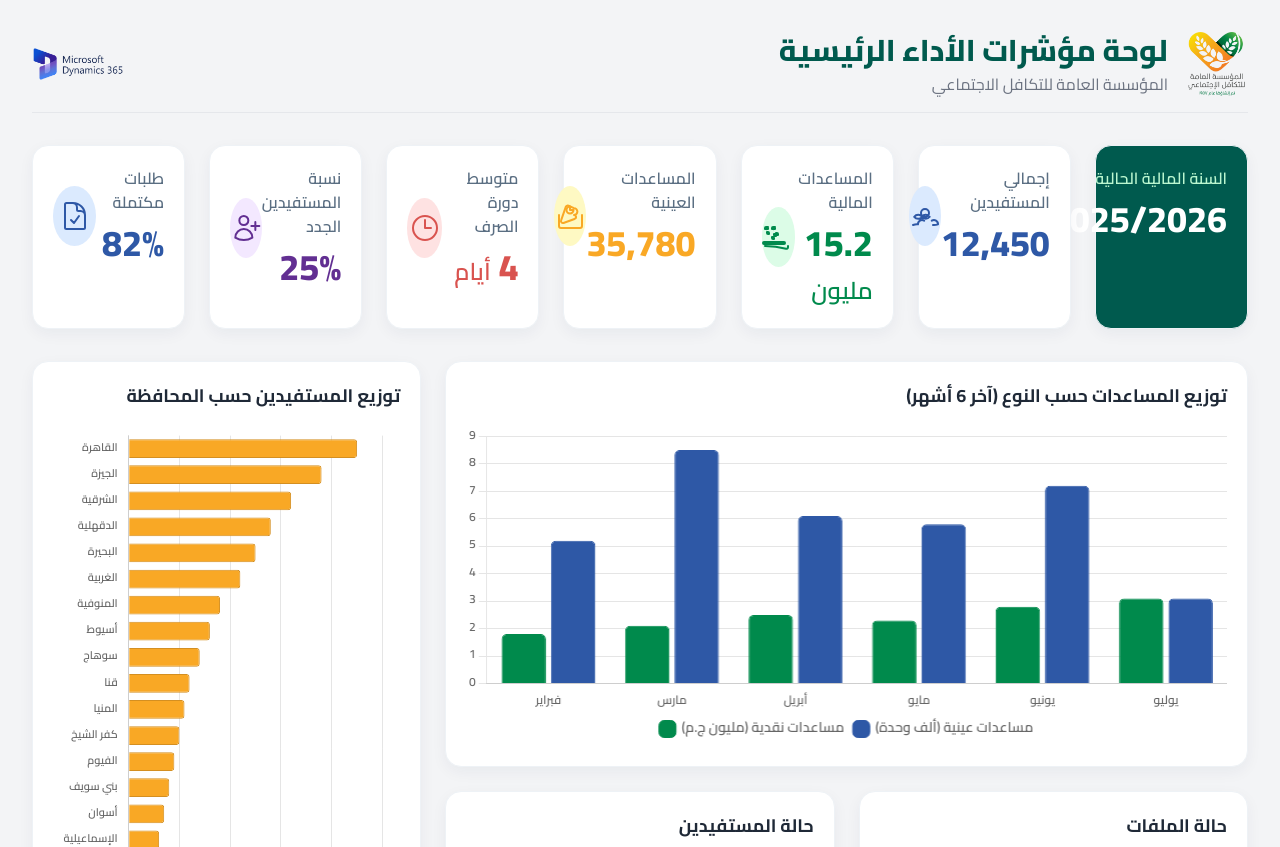
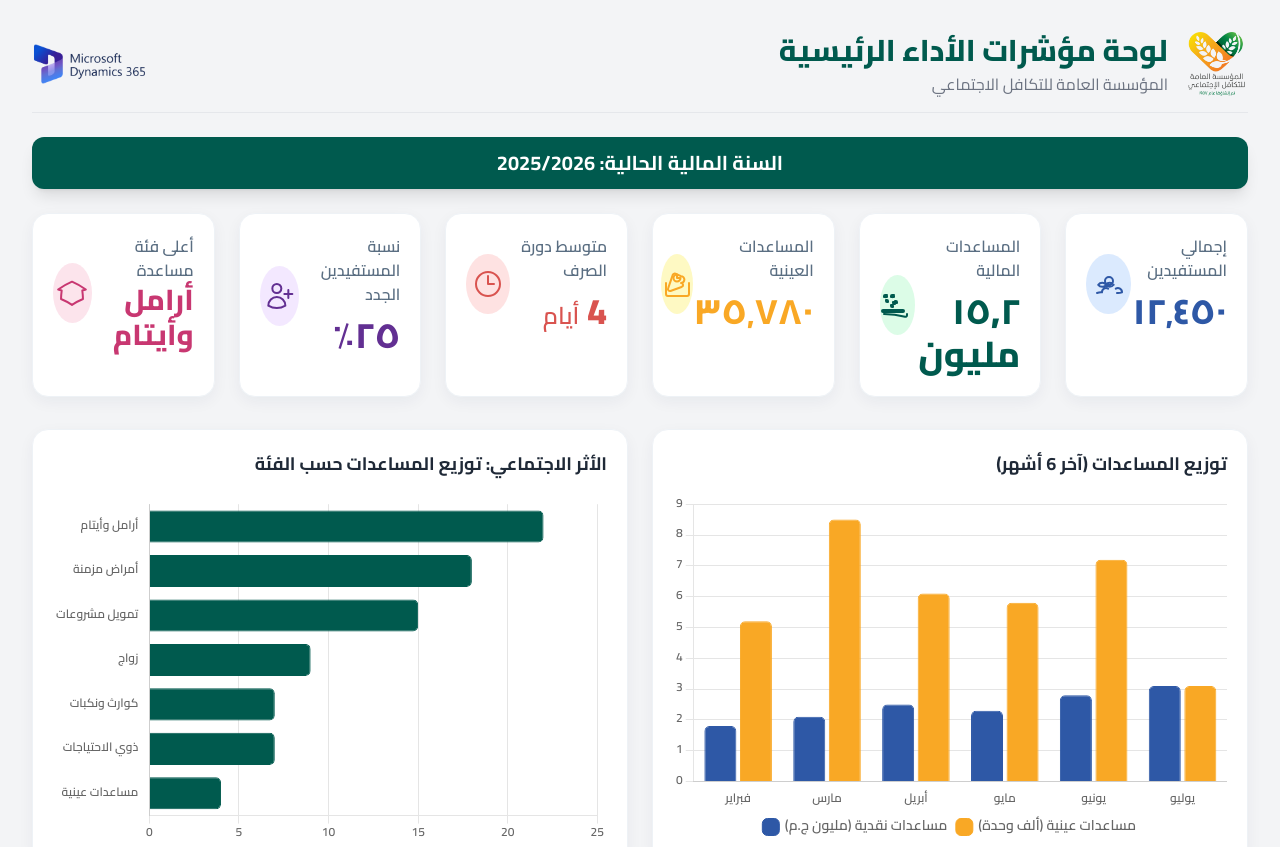
Before and after one commit to MonicaRe18/Paradise-Takaful, a plain HTML site: page index.html in a window 1280 px wide. Shown: the top 847 px of the page. Drawn offline with nearby package versions, Linux system fonts and the light colour scheme.

Commit message:
Update index.html

```diff
--- a/index.html
+++ b/index.html
@@ -12,7 +12,7 @@
     <style>
         body {
             font-family: 'Cairo', sans-serif;
-            background-color: #f4f7f9; /* A professional light grey-blue */
+            background-color: #f4f7f9;
         }
         .card {
             background-color: white;
@@ -21,12 +21,8 @@
             border: 1px solid #eef2f6;
             transition: all 0.3s ease;
         }
-        .card:hover {
-            transform: translateY(-5px);
-            box-shadow: 0 10px 25px rgba(0, 39, 74, 0.1);
-        }
         .kpi-value {
-            font-size: 2.25rem; /* 36px */
+            font-size: 2.25rem;
             line-height: 1.2;
             font-weight: 800;
         }
@@ -35,10 +31,10 @@
             color: #5a6e82;
         }
         .chart-container {
-            height: 320px;
+            height: 350px;
         }
         .geo-chart-container {
-            height: 664px;
+            height: 500px;
         }
         .icon-bg {
             display: flex;
@@ -48,14 +44,28 @@
             width: 60px;
             height: 60px;
         }
+        /* Animation */
+        @keyframes fadeInUp {
+            from {
+                opacity: 0;
+                transform: translateY(20px);
+            }
+            to {
+                opacity: 1;
+                transform: translateY(0);
+            }
+        }
+        .animate-on-load {
+            animation: fadeInUp 0.5s ease-out forwards;
+            opacity: 0;
+        }
     </style>
 </head>
 <body class="bg-gray-100">
 
-    <!-- Main Content -->
     <main class="p-6 md:p-8">
         <!-- Header -->
-        <header class="flex flex-col md:flex-row justify-between items-start md:items-center mb-8 pb-4 border-b">
+        <header class="flex flex-col md:flex-row justify-between items-start md:items-center mb-6 pb-4 border-b animate-on-load">
             <div class="flex items-center">
                 <img src="PHOTO/social-takafol-logo-w-removebg-preview.png" alt="شعار المؤسسة العامة للتكافل الاجتماعي" class="h-16 w-auto">
                 <div class="mr-4">
@@ -64,60 +74,51 @@
                 </div>
             </div>
             <div class="flex items-center mt-4 md:mt-0">
-                 <div class="text-left">
-                     <p class="flex items-center">
-                     <img src="PHOTO/Microsoft-Dynamics-365-Finance-Operations.png" alt="شعار Microsoft Dynamics 365" class="h-8 w-auto">
-                 </div>
+                 <img src="PHOTO/Microsoft-Dynamics-365-Finance-Operations.png" alt="شعار Microsoft Dynamics 365" class="h-10 w-auto">
             </div>
         </header>
 
+        <!-- Financial Year Bar -->
+        <div class="w-full bg-[#005a4e] text-white p-3 rounded-xl text-center mb-6 shadow-lg animate-on-load" style="animation-delay: 0.1s;">
+            <h2 class="text-xl font-bold">السنة المالية الحالية: <span id="financial-year"></span></h2>
+        </div>
+
         <!-- KPIs Grid -->
-        <div class="grid grid-cols-1 sm:grid-cols-2 md:grid-cols-3 lg:grid-cols-4 xl:grid-cols-7 gap-6 mb-8">
-            <div class="card p-5 bg-[#005a4e] text-white">
-                <div class="flex justify-between items-center">
-                    <div>
-                        <h3 class="kpi-label text-green-200">السنة المالية الحالية</h3>
-                        <p id="financial-year" class="kpi-value mt-2"></p>
-                    </div>
-                    <div class="icon-bg bg-white/20">
-                        <svg class="w-8 h-8 text-white" xmlns="http://www.w3.org/2000/svg" fill="none" viewBox="0 0 24 24" stroke-width="1.5" stroke="currentColor"><path stroke-linecap="round" stroke-linejoin="round" d="M6.75 3v2.25M17.25 3v2.25M3 18.75V7.5a2.25 2.25 0 012.25-2.25h13.5A2.25 2.25 0 0121 7.5v11.25m-18 0A2.25 2.25 0 005.25 21h13.5A2.25 2.25 0 0021 18.75m-18 0h18M12 12.75h.008v.008H12v-.008z" /></svg>
-                    </div>
-                </div>
-            </div>
-            <div class="card p-5">
+        <div class="grid grid-cols-1 sm:grid-cols-2 lg:grid-cols-3 xl:grid-cols-6 gap-6 mb-8">
+            <div class="card p-5 animate-on-load" style="animation-delay: 0.2s;">
                 <div class="flex justify-between items-center">
                     <div>
                         <h3 class="kpi-label">إجمالي المستفيدين</h3>
-                        <p class="kpi-value text-[#2e58a6] mt-2">12,450</p>
+                        <p class="kpi-value text-[#2e58a6] mt-2" data-value="12450"></p>
                     </div>
                     <div class="icon-bg bg-blue-100">
                         <svg class="w-8 h-8 text-[#2e58a6]" xmlns="http://www.w3.org/2000/svg" fill="none" viewBox="0 0 24 24" stroke-width="1.5" stroke="currentColor"><path stroke-linecap="round" stroke-linejoin="round" d="M18 18.72a9.094 9.094 0 003.741-.479 3 3 0 00-4.682-2.72m-7.5-2.962a3.75 3.75 0 015.958 0m0 0a3.75 3.75 0 01-5.958 0M3 18.75a9.094 9.094 0 013.741-.479 3 3 0 014.682-2.72m-7.5-2.962a3.75 3.75 0 005.958 0m0 0a3.75 3.75 0 00-5.958 0M12 12.75a3 3 0 110-6 3 3 0 010 6z" /></svg>
                     </div>
                 </div>
             </div>
-            <div class="card p-5">
+            <div class="card p-5 animate-on-load" style="animation-delay: 0.3s;">
                  <div class="flex justify-between items-center">
                     <div>
                         <h3 class="kpi-label">المساعدات المالية</h3>
-                        <p class="kpi-value text-[#008a4c] mt-2">15.2 <span class="text-2xl font-semibold">مليون</span></p>
+                        <p class="kpi-value text-[#005a4e] mt-2" data-value="15200000"></p>
                     </div>
                     <div class="icon-bg bg-green-100">
-                        <svg class="w-8 h-8 text-[#008a4c]" xmlns="http://www.w3.org/2000/svg" fill="none" viewBox="0 0 24 24" stroke-width="1.5" stroke="currentColor"><path stroke-linecap="round" stroke-linejoin="round" d="M2.25 18.75a60.07 60.07 0 0115.797 2.101c.727.198 1.453-.342 1.453-1.096V18.75M3.75 4.5v.75A.75.75 0 013 6h-.75m0 0v-.75A.75.75 0 013 4.5h.75m0 0a.75.75 0 01.75.75v.75m0 0h-.75A.75.75 0 013 6v-.75m0 0a.75.75 0 01.75-.75h.75M9 4.5v.75A.75.75 0 018.25 6h-.75m0 0v-.75A.75.75 0 018.25 4.5h.75m0 0a.75.75 0 01.75.75v.75m0 0h-.75A.75.75 0 018.25 6v-.75m0 0a.75.75 0 01.75-.75h.75m-6 3.75h.75a.75.75 0 01.75.75v.75m0 0h-.75a.75.75 0 01-.75-.75v-.75m0 0h.75a.75.75 0 01.75.75v.75m0 0h-.75a.75.75 0 01-.75-.75v-.75M9 9.75h.75a.75.75 0 01.75.75v.75m0 0h-.75a.75.75 0 01-.75-.75v-.75m0 0h.75a.75.75 0 01.75.75v.75m0 0h-.75a.75.75 0 01-.75-.75v-.75M7.5 12h.75a.75.75 0 01.75.75v.75m0 0h-.75a.75.75 0 01-.75-.75v-.75m0 0h.75a.75.75 0 01.75.75v.75m0 0h-.75a.75.75 0 01-.75-.75v-.75m3-3h.75a.75.75 0 01.75.75v.75m0 0h-.75a.75.75 0 01-.75-.75v-.75m0 0h.75a.75.75 0 01.75.75v.75m0 0h-.75a.75.75 0 01-.75-.75v-.75m-9 6.75h15a.75.75 0 010 1.5h-15a.75.75 0 010-1.5z" /></svg>
+                        <svg class="w-8 h-8 text-[#005a4e]" xmlns="http://www.w3.org/2000/svg" fill="none" viewBox="0 0 24 24" stroke-width="1.5" stroke="currentColor"><path stroke-linecap="round" stroke-linejoin="round" d="M2.25 18.75a60.07 60.07 0 0115.797 2.101c.727.198 1.453-.342 1.453-1.096V18.75M3.75 4.5v.75A.75.75 0 013 6h-.75m0 0v-.75A.75.75 0 013 4.5h.75m0 0a.75.75 0 01.75.75v.75m0 0h-.75A.75.75 0 013 6v-.75m0 0a.75.75 0 01.75-.75h.75M9 4.5v.75A.75.75 0 018.25 6h-.75m0 0v-.75A.75.75 0 018.25 4.5h.75m0 0a.75.75 0 01.75.75v.75m0 0h-.75A.75.75 0 018.25 6v-.75m0 0a.75.75 0 01.75-.75h.75m-6 3.75h.75a.75.75 0 01.75.75v.75m0 0h-.75a.75.75 0 01-.75-.75v-.75m0 0h.75a.75.75 0 01.75.75v.75m0 0h-.75a.75.75 0 01-.75-.75v-.75M9 9.75h.75a.75.75 0 01.75.75v.75m0 0h-.75a.75.75 0 01-.75-.75v-.75m0 0h.75a.75.75 0 01.75.75v.75m0 0h-.75a.75.75 0 01-.75-.75v-.75M7.5 12h.75a.75.75 0 01.75.75v.75m0 0h-.75a.75.75 0 01-.75-.75v-.75m0 0h.75a.75.75 0 01.75.75v.75m0 0h-.75a.75.75 0 01-.75-.75v-.75m3-3h.75a.75.75 0 01.75.75v.75m0 0h-.75a.75.75 0 01-.75-.75v-.75m0 0h.75a.75.75 0 01.75.75v.75m0 0h-.75a.75.75 0 01-.75-.75v-.75m-9 6.75h15a.75.75 0 010 1.5h-15a.75.75 0 010-1.5z" /></svg>
                     </div>
                 </div>
             </div>
-            <div class="card p-5">
+            <div class="card p-5 animate-on-load" style="animation-delay: 0.4s;">
                  <div class="flex justify-between items-center">
                     <div>
                         <h3 class="kpi-label">المساعدات العينية</h3>
-                        <p class="kpi-value text-[#f9a825] mt-2">35,780</p>
+                        <p class="kpi-value text-[#f9a825] mt-2" data-value="35780"></p>
                     </div>
                     <div class="icon-bg bg-yellow-100">
                         <svg class="w-8 h-8 text-[#f9a825]" xmlns="http://www.w3.org/2000/svg" fill="none" viewBox="0 0 24 24" stroke-width="1.5" stroke="currentColor"><path stroke-linecap="round" stroke-linejoin="round" d="M21 11.25v8.25a1.5 1.5 0 01-1.5 1.5H5.25a1.5 1.5 0 01-1.5-1.5v-8.25M12 4.875A2.625 2.625 0 1014.625 7.5H12v-2.625z" /><path stroke-linecap="round" stroke-linejoin="round" d="M15 11.25a1.5 1.5 0 01.375 2.954l-8.25 3a1.5 1.5 0 01-1.732-2.102l3.375-9.75a1.5 1.5 0 012.102-1.032l4.125 1.833A1.5 1.5 0 0115 11.25z" /></svg>
                     </div>
                 </div>
             </div>
-            <div class="card p-5">
+            <div class="card p-5 animate-on-load" style="animation-delay: 0.5s;">
                  <div class="flex justify-between items-center">
                     <div>
                         <h3 class="kpi-label">متوسط دورة الصرف</h3>
@@ -128,62 +129,60 @@
                     </div>
                 </div>
             </div>
-            <div class="card p-5">
+            <div class="card p-5 animate-on-load" style="animation-delay: 0.6s;">
                  <div class="flex justify-between items-center">
                     <div>
                         <h3 class="kpi-label">نسبة المستفيدين الجدد</h3>
-                        <p class="kpi-value text-[#622f92] mt-2">25%</p>
+                        <p class="kpi-value text-[#622f92] mt-2" data-value="0.25" data-format="percent"></p>
                     </div>
                     <div class="icon-bg bg-purple-100">
                         <svg class="w-8 h-8 text-[#622f92]" xmlns="http://www.w3.org/2000/svg" fill="none" viewBox="0 0 24 24" stroke-width="1.5" stroke="currentColor"><path stroke-linecap="round" stroke-linejoin="round" d="M19 7.5v3m0 0v3m0-3h3m-3 0h-3m-2.25-4.125a3.375 3.375 0 11-6.75 0 3.375 3.375 0 016.75 0zM4 19.235v-.11a6.375 6.375 0 0112.75 0v.109A12.318 12.318 0 0110.374 21c-2.331 0-4.512-.645-6.374-1.766z" /></svg>
                     </div>
                 </div>
             </div>
-            <div class="card p-5">
+            <div class="card p-5 animate-on-load" style="animation-delay: 0.7s;">
                  <div class="flex justify-between items-center">
                     <div>
-                        <h3 class="kpi-label">طلبات مكتملة</h3>
-                        <p class="kpi-value text-[#2e58a6] mt-2">82%</p>
+                        <h3 class="kpi-label">أعلى فئة مساعدة</h3>
+                        <p class="kpi-value text-[#c83771]" style="font-size: 1.8rem; line-height: 1.2;">أرامل وأيتام</p>
                     </div>
-                    <div class="icon-bg bg-blue-100">
-                        <svg class="w-8 h-8 text-[#2e58a6]" xmlns="http://www.w3.org/2000/svg" fill="none" viewBox="0 0 24 24" stroke-width="1.5" stroke="currentColor"><path stroke-linecap="round" stroke-linejoin="round" d="M10.125 2.25h-4.5c-.621 0-1.125.504-1.125 1.125v17.25c0 .621.504 1.125 1.125 1.125h12.75c.621 0 1.125-.504 1.125-1.125v-9M10.125 2.25h.375a9 9 0 019 9v.375M10.125 2.25A3.375 3.375 0 0113.5 5.625v1.5c0 .621.504 1.125 1.125 1.125h1.5a3.375 3.375 0 013.375 3.375M9 15l2.25 2.25L15 12" /></svg>
+                    <div class="icon-bg" style="background-color: #fce4ec;">
+                        <svg class="w-8 h-8 text-[#c83771]" xmlns="http://www.w3.org/2000/svg" fill="none" viewBox="0 0 24 24" stroke-width="1.5" stroke="currentColor"><path stroke-linecap="round" stroke-linejoin="round" d="M4.26 10.147a60.436 60.436 0 00-.491 6.347A48.627 48.627 0 0112 20.904a48.627 48.627 0 018.232-4.41 60.46 60.46 0 00-.491-6.347m-15.482 0a50.57 50.57 0 00-2.658-.813A59.905 59.905 0 0112 3.493a59.902 59.902 0 0110.399 5.84c-.896.248-1.783.52-2.658.814m-15.482 0l-.07.002-.018.002-.006.001c-.004.001-.007 0-.011.001l.011-.001z" /></svg>
                     </div>
                 </div>
             </div>
         </div>
 
         <!-- Charts Grid -->
-        <div class="grid grid-cols-1 lg:grid-cols-3 gap-6">
-            <!-- Column 1 & 2: Main Charts -->
-            <div class="lg:col-span-2 space-y-6">
-                <div class="card p-5">
-                    <h3 class="text-lg font-bold text-gray-800 mb-4">توزيع المساعدات حسب النوع (آخر 6 أشهر)</h3>
+        <div class="grid grid-cols-1 lg:grid-cols-2 gap-6">
+            <div class="card p-5 animate-on-load" style="animation-delay: 0.8s;">
+                <h3 class="text-lg font-bold text-gray-800 mb-4">توزيع المساعدات (آخر 6 أشهر)</h3>
                 <div class="chart-container">
-                        <canvas id="aidTypeChart"></canvas>
+                    <canvas id="aidDistributionChart"></canvas>
                 </div>
             </div>
-                <div class="grid grid-cols-1 md:grid-cols-2 gap-6">
-                    <div class="card p-5">
+            <div class="card p-5 animate-on-load" style="animation-delay: 0.9s;">
+                <h3 class="text-lg font-bold text-gray-800 mb-4">الأثر الاجتماعي: توزيع المساعدات حسب الفئة</h3>
+                <div class="chart-container">
+                    <canvas id="socialImpactChart"></canvas>
+                </div>
+            </div>
+             <div class="card p-5 animate-on-load" style="animation-delay: 1s;">
                 <h3 class="text-lg font-bold text-gray-800 mb-4">حالة الملفات</h3>
                 <div class="chart-container">
                     <canvas id="fileStatusChart"></canvas>
                 </div>
             </div>
-                    <div class="card p-5">
+            <div class="card p-5 animate-on-load" style="animation-delay: 1.1s;">
                 <h3 class="text-lg font-bold text-gray-800 mb-4">حالة المستفيدين</h3>
                 <div class="chart-container">
                     <canvas id="beneficiaryStatusChart"></canvas>
                 </div>
             </div>
-                </div>
-            </div>
-            <!-- Column 3: Geo Chart -->
-            <div class="lg:col-span-1">
-                <div class="card p-5">
+            <div class="lg:col-span-2 card p-5 animate-on-load" style="animation-delay: 1.2s;">
                 <h3 class="text-lg font-bold text-gray-800 mb-4">توزيع المستفيدين حسب المحافظة</h3>
                 <div class="geo-chart-container">
                     <canvas id="geoDistributionChart"></canvas>
-                    </div>
                 </div>
             </div>
         </div>
@@ -192,31 +191,58 @@
     <script>
         // Professional Color Palette
         const PALETTE = {
-            green: '#008a4c', // From Solidarity Logo
+            green: '#005a4e', // Unified Green from Solidarity Logo
             yellow: '#f9a825', // From Solidarity Logo
             darkText: '#333333',
             blue: '#2e58a6',   // From Dynamics 365 Logo
             purple: '#622f92', // From Dynamics 365 Logo
             red: '#d9534f',
+            magenta: '#c83771',
             lightGrey: '#f4f7f9',
             grey: '#5a6e82'
         };
 
+        // Unified Number Formatter
+        function formatNumber(num, formatType = 'default') {
+            if (formatType === 'percent') {
+                return new Intl.NumberFormat('ar-EG', { style: 'percent', minimumFractionDigits: 0, maximumFractionDigits: 1 }).format(num);
+            }
+            if (num >= 1000000) {
+                return (num / 1000000).toLocaleString('ar-EG', { minimumFractionDigits: 1, maximumFractionDigits: 1 }) + ' مليون';
+            }
+            if (num >= 1000) {
+                return new Intl.NumberFormat('ar-EG').format(num);
+            }
+            return num;
+        }
+
         // Data for charts
-        const aidTypeData = {
+        const aidDistributionData = {
             labels: ['فبراير', 'مارس', 'أبريل', 'مايو', 'يونيو', 'يوليو'],
             datasets: [{
                 label: 'مساعدات نقدية (مليون ج.م)',
                 data: [1.8, 2.1, 2.5, 2.3, 2.8, 3.1],
-                backgroundColor: PALETTE.green,
-                borderColor: PALETTE.green,
+                backgroundColor: PALETTE.blue,
+                borderColor: PALETTE.blue,
                 borderWidth: 1,
                 borderRadius: 5,
             }, {
                 label: 'مساعدات عينية (ألف وحدة)',
                 data: [5.2, 8.5, 6.1, 5.8, 7.2, 3.1],
-                backgroundColor: PALETTE.blue,
-                borderColor: PALETTE.blue,
+                backgroundColor: PALETTE.yellow,
+                borderColor: PALETTE.yellow,
+                borderWidth: 1,
+                borderRadius: 5,
+            }]
+        };
+
+        const socialImpactData = {
+            labels: ['أرامل وأيتام', 'أمراض مزمنة', 'تمويل مشروعات', 'زواج', 'كوارث ونكبات', 'ذوي الاحتياجات', 'مساعدات عينية'],
+            datasets: [{
+                label: 'عدد الحالات',
+                data: [22, 18, 15, 9, 7, 7, 4],
+                backgroundColor: PALETTE.green,
+                borderColor: PALETTE.green,
                 borderWidth: 1,
                 borderRadius: 5,
             }]
@@ -260,17 +286,24 @@
 
         // Chart rendering
         window.onload = function() {
-            // Set current financial year in the header
+            // Set current financial year
             const date = new Date();
             const year = date.getFullYear();
-            const month = date.getMonth(); // 0-indexed (0 for January, 6 for July)
+            const month = date.getMonth();
             let financialYear;
-            if (month >= 6) { // July or later
+            if (month >= 6) {
                 financialYear = `${year}/${year + 1}`;
-            } else { // Before July
+            } else {
                 financialYear = `${year - 1}/${year}`;
             }
             document.getElementById('financial-year').textContent = financialYear;
+
+            // Format KPI values
+            document.querySelectorAll('.kpi-value[data-value]').forEach(el => {
+                const value = parseFloat(el.dataset.value);
+                const format = el.dataset.format;
+                el.textContent = formatNumber(value, format);
+            });
 
             Chart.defaults.font.family = "'Cairo', sans-serif";
             Chart.defaults.font.weight = '600';
@@ -283,7 +316,20 @@
                     x: { grid: { display: false }, ticks: { font: { size: 12 } } }
                 },
                 plugins: {
-                    legend: { position: 'bottom', labels: { usePointStyle: true, pointStyle: 'rectRounded', font: { size: 14 } } }
+                    legend: { position: 'bottom', labels: { usePointStyle: true, pointStyle: 'rectRounded', font: { size: 14 } } },
+                }
+            };
+
+            const horizontalBarOptions = {
+                indexAxis: 'y',
+                responsive: true,
+                maintainAspectRatio: false,
+                scales: {
+                    y: { grid: { display: false }, ticks: { font: { size: 12 } } },
+                    x: { grid: { drawBorder: false }, ticks: { font: { size: 12 } } }
+                },
+                plugins: {
+                    legend: { display: false },
                 }
             };
 
@@ -295,27 +341,15 @@
                     legend: {
                         position: 'bottom',
                         labels: { usePointStyle: true, pointStyle: 'rectRounded', font: { size: 14 } }
-                    }
+                    },
                 }
             };
 
-            const geoChartOptions = {
-                indexAxis: 'y',
-                responsive: true,
-                maintainAspectRatio: false,
-                scales: {
-                    y: { grid: { display: false }, ticks: { font: { size: 11 } } },
-                    x: { grid: { drawBorder: false }, ticks: { font: { size: 12 } } }
-                },
-                plugins: {
-                    legend: { display: false }
-                }
-            };
-
-            new Chart(document.getElementById('aidTypeChart'), { type: 'bar', data: aidTypeData, options: barChartOptions });
+            new Chart(document.getElementById('aidDistributionChart'), { type: 'bar', data: aidDistributionData, options: barChartOptions });
+            new Chart(document.getElementById('socialImpactChart'), { type: 'bar', data: socialImpactData, options: horizontalBarOptions });
             new Chart(document.getElementById('fileStatusChart'), { type: 'doughnut', data: fileStatusData, options: doughnutOptions });
             new Chart(document.getElementById('beneficiaryStatusChart'), { type: 'doughnut', data: beneficiaryStatusData, options: doughnutOptions });
-            new Chart(document.getElementById('geoDistributionChart'), { type: 'bar', data: geoDistributionData, options: geoChartOptions });
+            new Chart(document.getElementById('geoDistributionChart'), { type: 'bar', data: geoDistributionData, options: horizontalBarOptions });
         };
     </script>
 </body>
```
Lines whose indentation alone changed are shown as unchanged.
